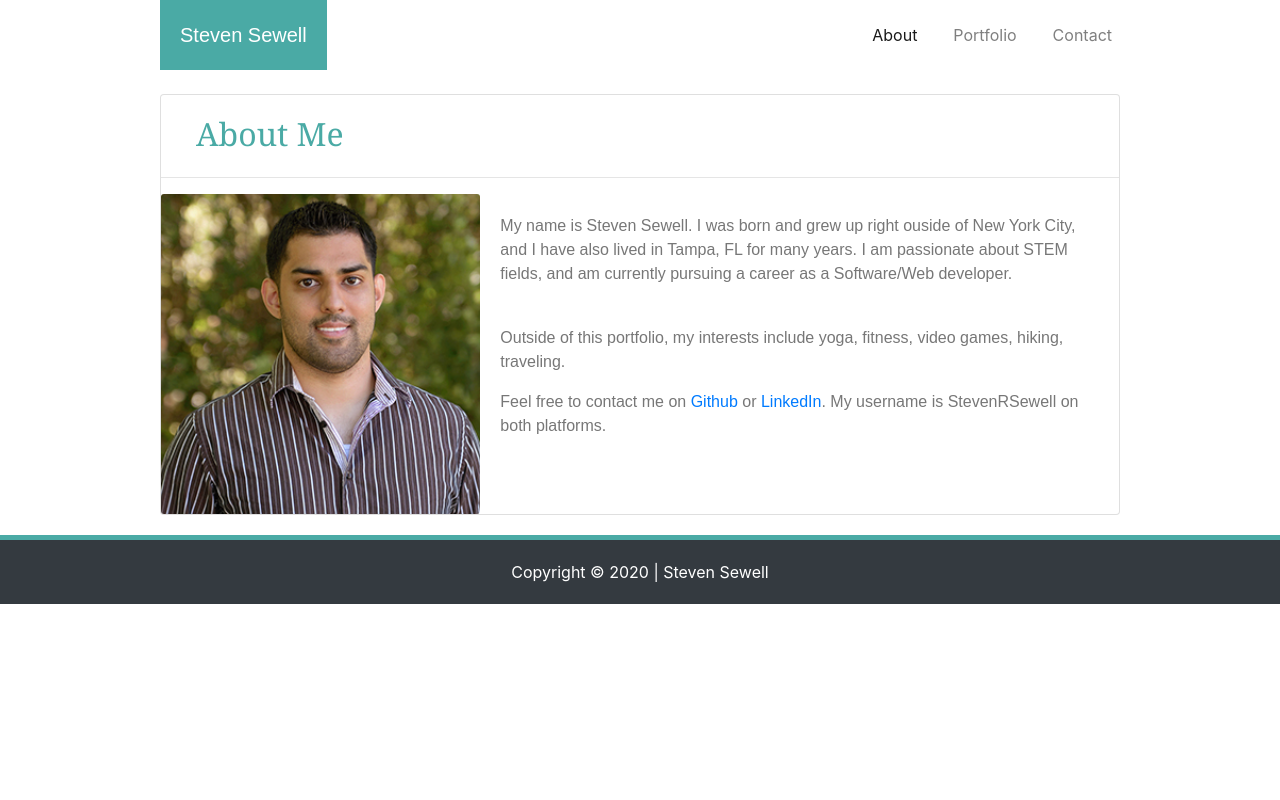
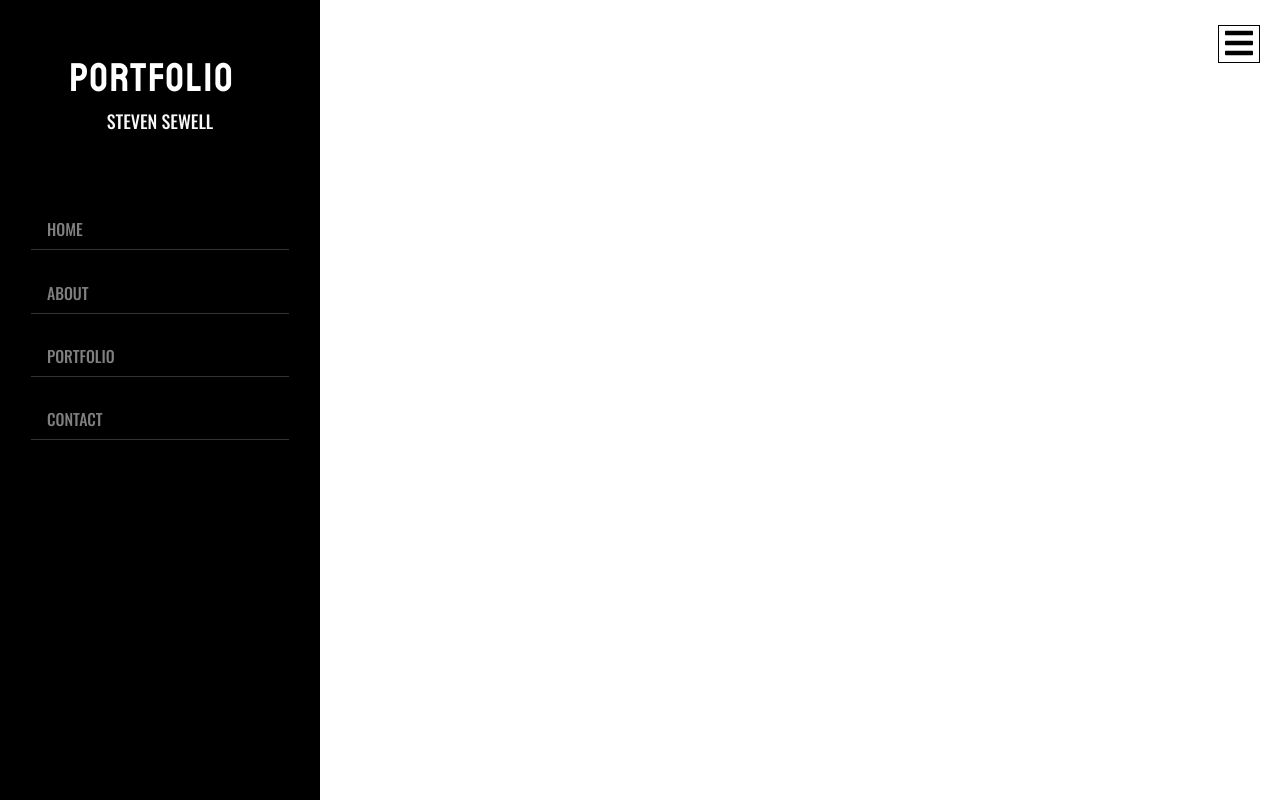
Before and after one commit to stevenrsewell/Portfolio, a plain HTML site: page index.html in a window 1280 px wide. Drawn offline with nearby package versions, Linux system fonts and the light colour scheme; a web font is replaced by a local one.

Commit message:
Updated site - header and links
New portfolio design initial commit

```diff
--- a/index.html
+++ b/index.html
@@ -1,86 +1,52 @@
 <!DOCTYPE html>
-<html lang="en-us">
+<html lang="en">
 
 <head>
-    <meta name="viewport" content="width=device-width, initial-scale=1, shrink-to-fit=no">
-    <title>Homepage</title>
+    <meta charset="UTF-8">
+    <meta name="viewport" content="width=device-width, initial-scale=1.0">
+    <title>Steven Sewell</title>
+    <link rel="stylesheet" href="https://stackpath.bootstrapcdn.com/bootstrap/4.5.0/css/bootstrap.min.css"
+        integrity="sha384-9aIt2nRpC12Uk9gS9baDl411NQApFmC26EwAOH8WgZl5MYYxFfc+NcPb1dKGj7Sk" crossorigin="anonymous">
+    <link rel="stylesheet" href="./style.css">
+</head>
 
-    <!-- Bootstrap -->
-    <link rel="stylesheet" href="https://stackpath.bootstrapcdn.com/bootstrap/4.4.1/css/bootstrap.min.css"
-        integrity="sha384-Vkoo8x4CGsO3+Hhxv8T/Q5PaXtkKtu6ug5TOeNV6gBiFeWPGFN9MuhOf23Q9Ifjh" crossorigin="anonymous">
+<body>
+    <!-- header -->
+    <header id="header">
+        <div class="row m-0">
+            <div class="col-3 bgcolor-black">
+                <nav class="primary-nav navbar-expand-md">
+                    <div class="site-title text-center text-light py-5">
+                        <a href="#" class="navbar-brand font-staat font-size-40">Portfolio</a>
+                        <p class="description text-uppercase font-os">Steven Sewell</p>
+                    </div>
+                    <div class="d-flex flex-column">
+                        <a href="#" class="nav-item nav-link text-white-50 font-os font-size-16">Home</a>
+                        <a href="#" class="nav-item nav-link text-white-50 font-os font-size-16">About</a>
+                        <a href="#" class="nav-item nav-link text-white-50 font-os font-size-16">Portfolio</a>
+                        <a href="#" class="nav-item nav-link text-white-50 font-os font-size-16">Contact</a>
+                    </div>
+                </nav>
+            </div>
+        </div>
+        <button class="toggle-button"><span class="fas fa-bars fa-2x"></span></button>
+        <div class="social">
+            <span class="mr-3"><i class="fab fa-linkedin"></i></span>
+        </div>
+    </header>
+    <!-- # header -->
 
-    <script src="https://code.jquery.com/jquery-3.4.1.slim.min.js"
-        integrity="sha384-J6qa4849blE2+poT4WnyKhv5vZF5SrPo0iEjwBvKU7imGFAV0wwj1yYfoRSJoZ+n"
+    <script src="https://code.jquery.com/jquery-3.5.1.slim.min.js"
+        integrity="sha384-DfXdz2htPH0lsSSs5nCTpuj/zy4C+OGpamoFVy38MVBnE+IbbVYUew+OrCXaRkfj"
         crossorigin="anonymous"></script>
     <script src="https://cdn.jsdelivr.net/npm/popper.js@1.16.0/dist/umd/popper.min.js"
         integrity="sha384-Q6E9RHvbIyZFJoft+2mJbHaEWldlvI9IOYy5n3zV9zzTtmI3UksdQRVvoxMfooAo"
         crossorigin="anonymous"></script>
-    <script src="https://stackpath.bootstrapcdn.com/bootstrap/4.4.1/js/bootstrap.min.js"
-        integrity="sha384-wfSDF2E50Y2D1uUdj0O3uMBJnjuUD4Ih7YwaYd1iqfktj0Uod8GCExl3Og8ifwB6"
+    <script src="https://stackpath.bootstrapcdn.com/bootstrap/4.5.0/js/bootstrap.min.js"
+        integrity="sha384-OgVRvuATP1z7JjHLkuOU7Xw704+h835Lr+6QL9UvYjZE3Ipu6Tp75j7Bh/kR0JKI"
         crossorigin="anonymous"></script>
 
-    <!-- CSS -->
-    <link rel="stylesheet" href="style.css">
-</head>
-
-<body>
-    <div class="container-fluid">
-        <div class="headerBG">
-            <header>
-                <nav class="navbar navbar-expand-lg navbar-light">
-                    <a class="navbar-brand" href="index.html">Steven Sewell</a>
-                    <button class="navbar-toggler" type="button" data-toggle="collapse" data-target="#navbarNav"
-                        aria-controls="navbarNav" aria-expanded="false" aria-label="Toggle navigation">
-                        <span class="navbar-toggler-icon"></span>
-                    </button>
-                    <div class="collapse navbar-collapse" id="navbarNav">
-                        <ul class="navbar-nav ml-auto">
-                            <li class="nav-item active">
-                                <a class="nav-link" href="index.html">About<span class="sr-only">(current)</span></a>
-                            </li>
-                            <li class="nav-item">
-                                <a class="nav-link" href="portfolio.html">Portfolio</a>
-                            </li>
-                            <li class="nav-item">
-                                <a class="nav-link" href="contact.html">Contact</a>
-                            </li>
-                        </ul>
-                    </div>
-                </nav>
-            </header>
-        </div>
-
-        <br>
-
-        <div class="card mb-3" id="aboutMeContent">
-            <div class="row">
-                <div class="col-md-12">
-                    <h2>About Me</h2>
-                </div>
-            </div>
-            <hr>
-            <div class="row no-gutters">
-                <div class="col-md-4 col-sm-6">
-                    <img src="images/profile.jpg" class="card-img" id="aboutMePhoto" alt="photoProfile">
-                </div>
-                <div class="col-md-8 col-sm-6">
-                    <div class="card-body">
-                        <p class="card-text">My name is Steven Sewell. I was born and grew up right ouside of New York
-                            City, and I have also lived in Tampa, FL for many years. I am passionate about STEM fields,
-                            and am currently pursuing a career as a Software/Web developer.</p>
-                        <br>
-                        <p class="card-text">Outside of this portfolio, my interests include yoga, fitness, video games,
-                            hiking, traveling.</p>
-                        <p class="card-text">Feel free to contact me on <a href="http://github.com/stevenrsewell">Github</a> or <a href="http://linkedin.com/in/stevenrsewell">LinkedIn</a>. My username is StevenRSewell on both platforms.
-                        </p>
-                    </div>
-                    </div>
-                </div>
-            </div>
-        </div>
-        <footer class="bg-dark">Copyright &copy; 2020 | Steven Sewell</footer>
-    </div>
-
+    <script src="https://cdnjs.cloudflare.com/ajax/libs/font-awesome/5.13.0/js/all.min.js"></script>
 </body>
 
 </html>
--- a/style.css
+++ b/style.css
@@ -1,141 +1,84 @@
-* {
-    color: #777777;
-}
+@import url('https://fonts.googleapis.com/css2?family=Oswald:wght@469&family=Rambla:ital,wght@0,400;0,700;1,400;1,700&family=Staatliches&display=swap');
 
 body {
-    background-image: url("images/diamond.png");
-}
-
-header {
-    background-color: #ffffff;
-    margin: 0 auto;
-    max-width: 960px;
-}
-
-footer {
-    margin-top: 20px;
-    text-align: center;
-    color: #ffffff;
-    padding: 20px 0 20px 0;
-    border-top: 5px solid #4aaaa5;
-}
-
-.nav-link {
-    margin-left: 20px;
-}
-
-a.nav-link {
-    color: #666666;
-}
-
-.headerBG {
-    background-color: #ffffff;
-}
-
-.row {
     margin: 0;
-}
-
-#aboutMeContent {
-    max-width: 960px;
-    margin: 0 auto;
-}
-
-#contentContainer {
-    background-color: #ffffff;
-    max-width: 960px;
-}
-
-h1, h5 {
-    font-family: 'Georgia', Times, 'Times New Roman', serif;
-}
-
-h2 {
-    padding-top: 20px;
-    padding-left: 20px;
-    font-family: 'Georgia', Times, 'Times New Roman', serif;
-    color: #4aaaa5;
-}
-
-p {
-    font-family: 'Arial', 'Helvetica Neue', Helvetica, sans-serif;
-}
-
-.btn {
-    background-color: #4aaaa5;
-    box-shadow: none;
-    border-radius: 0;
-    color: #ffffff;
-}
-
-#submitBtn {
-    margin-bottom: 10px;
-}
-
-.navbar-brand {
-    font-family: 'Arial', 'Helvetica Neue', Helvetica, sans-serif;
-    background-color: #4aaaa5;
-    padding: 20px;
-}
-
-.navbar-light .navbar-brand {
-    color: #ffffff;
-}
-
-.navbar {
     padding: 0;
 }
 
-.navbar-toggler {
-    margin-right: 10px;
+:root{
+    --color-black: #000000;
+    --color-white: #ffffff;
+    --color-border: #ffffff34;
+    --font-staat: 'Staatliches', cursive;
+    --font-os: 'Oswald', sans-serif;
+    --font-ram: 'Rambla', sans-serif;
 }
 
-.bg-dark {
-    background-color: #666666;
+/*global classes*/
+.font-staat{
+    font: normal 400 18px var(--font-staat);
+}
+.font-os{
+    font: normal 300 18px var(--font-os);
+}
+.font-ram{
+    font: normal bold 18px var(--font-ram);
 }
 
-@media screen and (max-width: 768px) {
-    body {
-      text-align: left;
+.font-size-40{
+    font-size:40px;
 }
-    .wrapper {
-      width: 100%;
+.font-size-34{
+    font-size:34px;
 }
-    .nav-link {
-        margin-left: 20px;
+.font-size-27{
+    font-size:27px;
 }
+.font-size-20{
+    font-size:20px;
+}
+.font-size-16{
+    font-size:16px;
 }
 
-  @media screen and (max-width: 640px) {
-    body {
-      text-align: center;
+.bgcolor-black{
+    background-color:var(--color-black);
 }
-    #aboutMePhoto {
-        max-width: 100%;
-        height: auto;
+
+/* #global classes */
+
+#header{
+    position: fixed;
+    top: 0;
+    left: 0;
+    width: 100%;
+    z-index:999999;
+    transition: left .5s ease;
 }
-    .navbar {
-        background-color: #4aaaa5;
+
+#header nav{
+    height: 100vh;
 }
-    .navbar-brand {
-        margin: 0 auto;
-        background-color: #4aaaa5;
+#header .site-title .navbar-brand{
+    letter-spacing: 2px;
+    color: var(--color-white);
 }
-    .navbar-toggler {
-      width: 100%;
-      margin: 0;
-      background-color: #ffffff;
+
+#header .nav-link{
+    margin: .7rem 1rem;
+    border-bottom: 1px solid var(--color-border);
+    text-transform: uppercase;
 }
-    .navbar-collapse {
-        background-color: #ffffff;
+
+#header .nav-link:hover{
+    color: var(--color-white) !important;
 }
-    .nav-link {
-        margin: 0;
+
+#header .toggle-button{
+    background: none;
+    color: var(--color-black);
+    position: fixed;
+    top: 25px;
+    right: 20px;
+    border: 1px solid var(--color-black);
 }
-    .nav-item {
-      margin: 0px;
-    }
-    .wrapper {
-      width: 100%;
-    }
-  }
```
Also changed, not shown: contact.html (deleted, +0 -85 lines), portfolio.html (deleted, +0 -129 lines), images/github-512.png (deleted), images/profile.jpg (deleted), 1 other file. Lines whose indentation alone changed are shown as unchanged.
